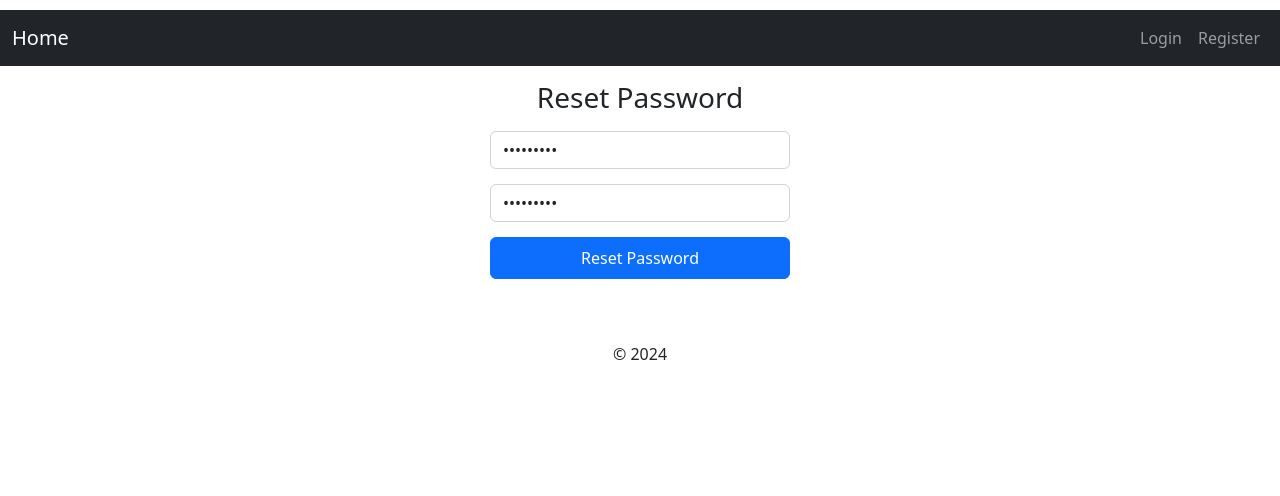
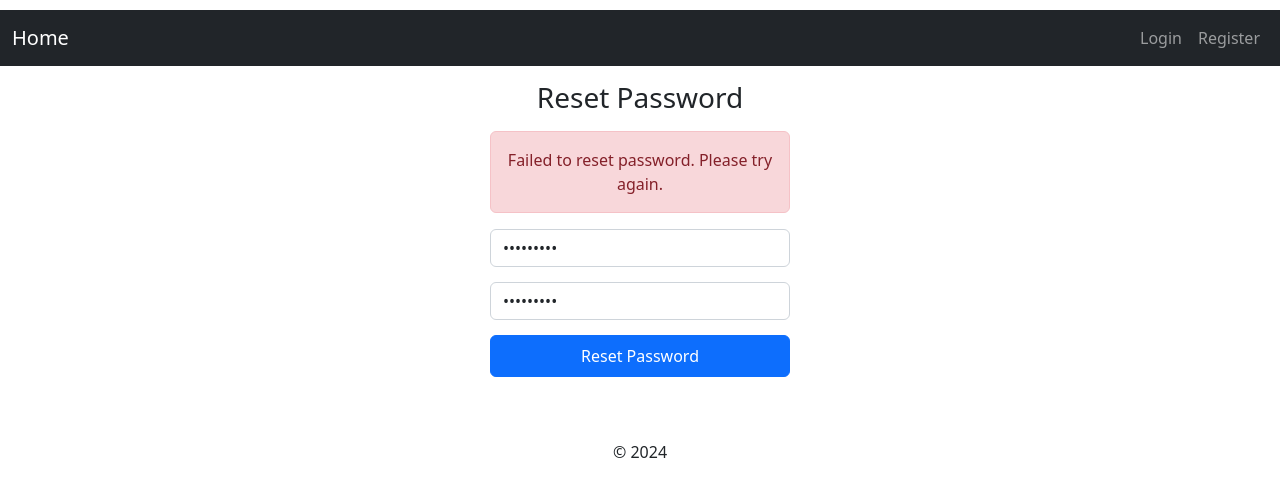
Before and after one commit to toticavalcanti/react-auth, a React (Create React App) app: page /reset/1 in a window 1280 px wide. Both pictures are taken after typing "Sample123", "Sample123" into the empty fields and a click on the button "Reset Password". Shown: the top 496 px of the page. Built offline with nearby package versions, Linux system fonts and the light colour scheme; no server answers.

Commit message:
fix: correct API URL in reset password component
- Add proper error handling
- Fix API endpoint URL construction
- Add error message display

```diff
--- a/src/pages/Reset.tsx
+++ b/src/pages/Reset.tsx
@@ -6,28 +6,28 @@ const Reset = () => {
   const [password, setPassword] = useState("");
   const [confirmPassword, setConfirmPassword] = useState("");
   const [redirect, setRedirect] = useState(false);
+  const [error, setError] = useState("");
   const { token } = useParams<{ token: string }>();
 
   const submit = async (e: SyntheticEvent) => {
     e.preventDefault();
 
     if (password !== confirmPassword) {
-      alert("Passwords do not match!");
+      setError("Passwords do not match!");
       return;
     }
 
     try {
-      const apiBaseUrl = process.env.REACT_APP_API_URL || "http://localhost:8080/api";
-      await axios.post(`${apiBaseUrl}/reset`, {
+      await axios.post("/reset", {
         token,
         password,
         confirm_password: confirmPassword,
       });
 
       setRedirect(true);
-    } catch (err) {
+    } catch (err: any) {
       console.error("Error resetting password:", err);
-      alert("Failed to reset password. Please try again.");
+      setError(err.response?.data?.message || "Failed to reset password. Please try again.");
     }
   };
 
@@ -38,6 +38,12 @@ const Reset = () => {
   return (
     <form className="form-floating" onSubmit={submit}>
       <h1 className="h3 mb-3 fw-normal">Reset Password</h1>
+
+      {error && (
+        <div className="alert alert-danger" role="alert">
+          {error}
+        </div>
+      )}
 
       <div className="form-signin">
         <input
```
